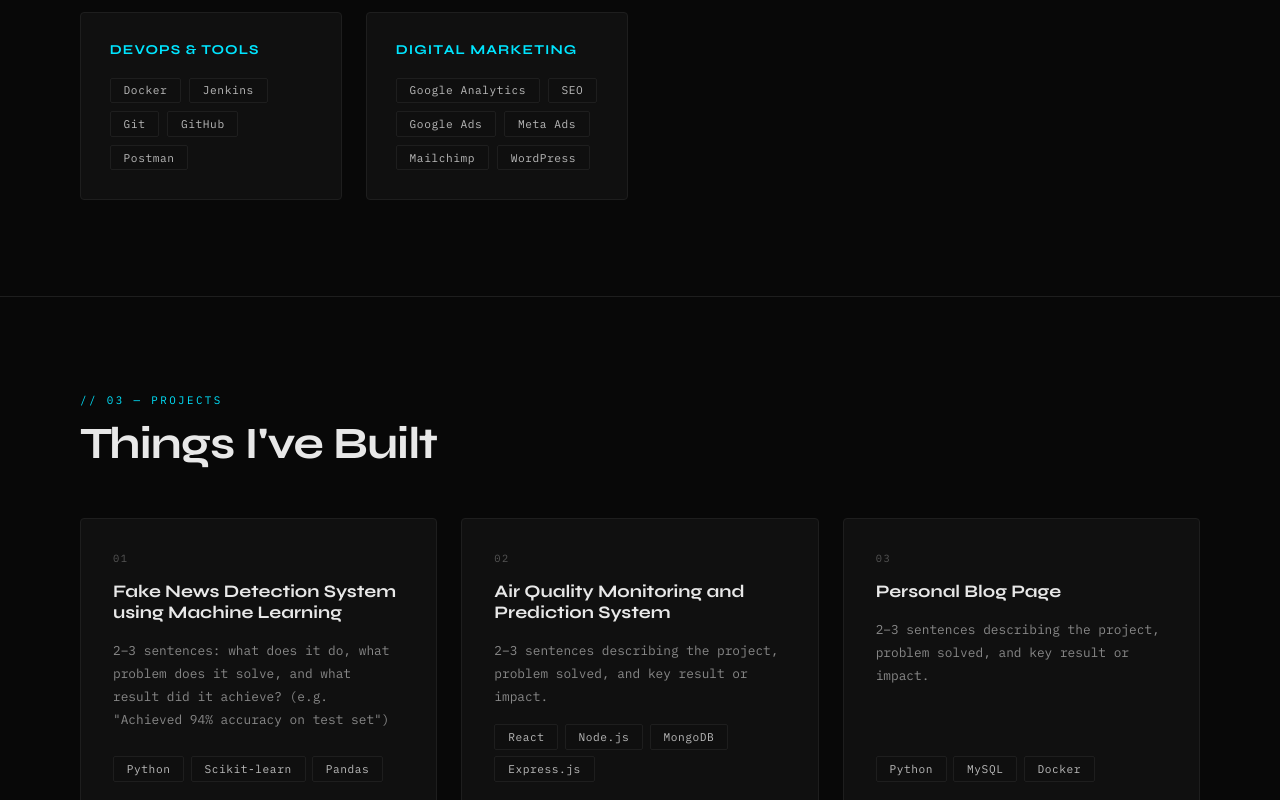
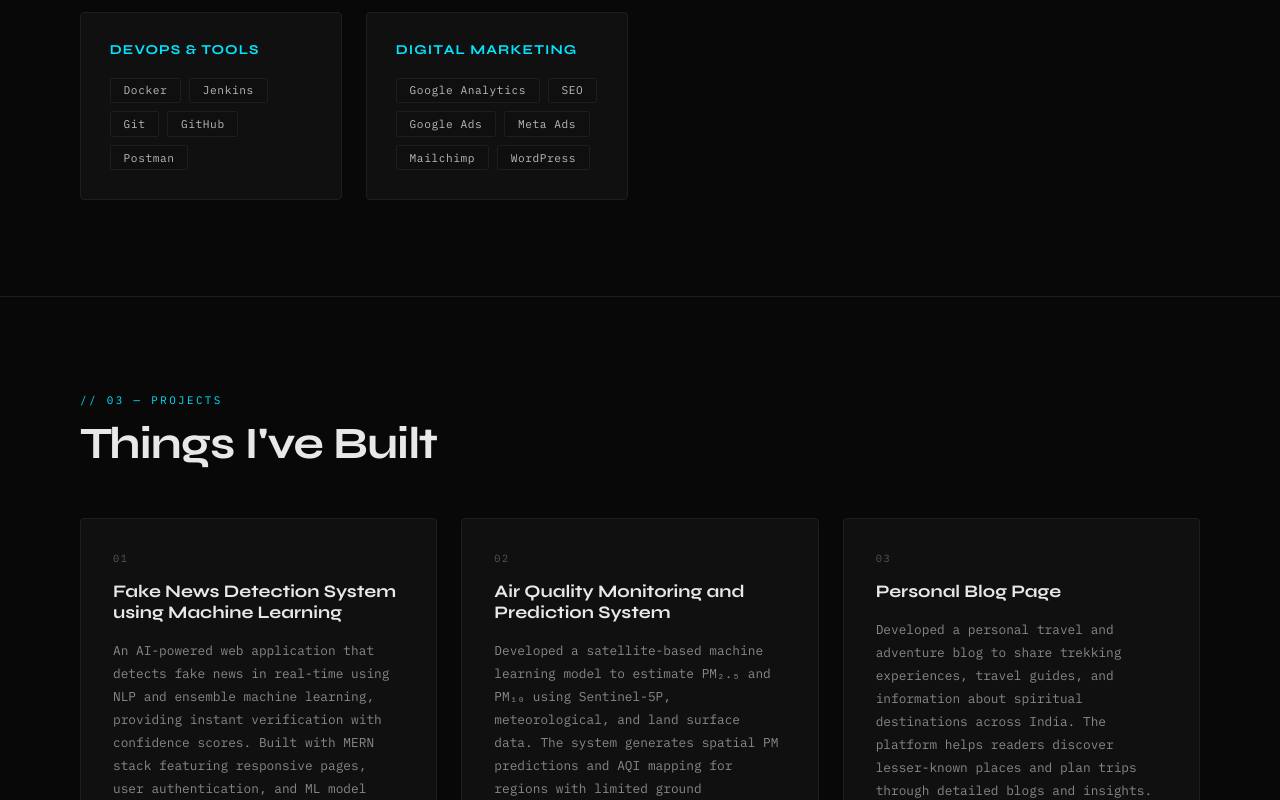
Before and after one commit to ishan-sharma23/Portfolio, a React (Vite) app: page / in a window 1280 px wide. Shown: the part 2000-2800 px from the top of the page. Built offline with nearby package versions, Linux system fonts and the light colour scheme; the HTML template or start-up script is replaced by a standard one.

Commit message:
project update

```diff
--- a/src/components/Projects.tsx
+++ b/src/components/Projects.tsx
@@ -5,24 +5,23 @@
   {
     num: '01',
     title: 'Fake News Detection System using Machine Learning ',
-    desc: '2–3 sentences: what does it do, what problem does it solve, and what result did it achieve? (e.g. "Achieved 94% accuracy on test set")',
-    stack: ['Python', 'Scikit-learn', 'Pandas'],
+    desc: 'An AI-powered web application that detects fake news in real-time using NLP and ensemble machine learning, providing instant verification with confidence scores. Built with MERN stack featuring responsive pages, user authentication, and ML model integration achieving high classification accuracy.',
+    stack: ['Python', 'Scikit-learn', 'NLTK', 'TF-IDF', 'Random Forest', 'Voting Classifier', 'JWT', 'Tailwind CSS'],
     github: '#',
-    demo: '#',
   },
   {
     num: '02',
     title: 'Air Quality Monitoring and Prediction System ',
-    desc: '2–3 sentences describing the project, problem solved, and key result or impact.',
-    stack: ['React', 'Node.js', 'MongoDB', 'Express.js'],
+    desc: 'Developed a satellite-based machine learning model to estimate PM₂.₅ and PM₁₀ using Sentinel-5P, meteorological, and land surface data. The system generates spatial PM predictions and AQI mapping for regions with limited ground monitoring.',
+    stack: ['Google Earth Engine', 'Python', 'Random Forest', 'Linear Regression', 'Sentinel-5P', 'Sentinel-2', 'ERA5'],
     github: '#',
-    demo: '#',
+
   },
   {
     num: '03',
     title: 'Personal Blog Page ',
-    desc: '2–3 sentences describing the project, problem solved, and key result or impact.',
-    stack: ['Python', 'MySQL', 'Docker'],
+    desc: 'Developed a personal travel and adventure blog to share trekking experiences, travel guides, and information about spiritual destinations across India. The platform helps readers discover lesser-known places and plan trips through detailed blogs and insights. Built to strengthen content creation, digital presence, and community engagement.',
+    stack: ['WordPress', 'SEO tools', 'Google Analytics', 'optimization plugins'],
     github: '#',
   },
 ]
```
